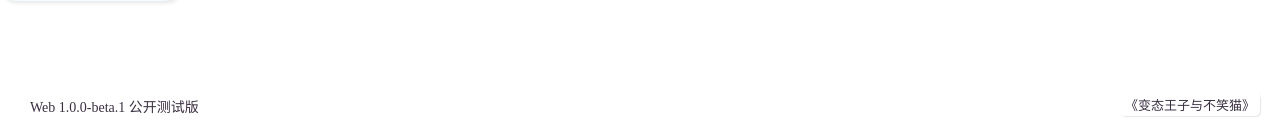
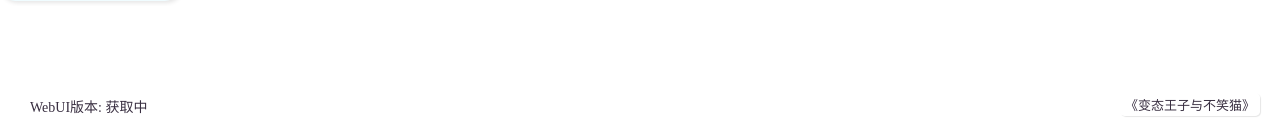
Before and after one commit to nkdns/PF-MCDR-WebUI, a FastAPI app: page /index in a window 1280 px wide. Shown: the part 669-800 px from the top of the page. Run offline with FastAPI, Linux system fonts and the light colour scheme; the visitor is signed in with stand-in values (Sample User, id 1); data that the repository does not hold is empty; some libraries are stand-ins or nearby versions.

Commit message:
style: 更新页脚版本信息

```diff
--- a/src/guguwebui/templates/index.html
+++ b/src/guguwebui/templates/index.html
@@ -63,7 +63,7 @@
         <iframe src="" frameborder="0" id="content-iframe"></iframe>
     </div>
 
-    <p class="footer">Web 1.0.0-beta.1 公开测试版</p>
+    <p class="footer">WebUI版本: 获取中</p>
 
     <script src="js/index.js"></script>
 </body>
```
